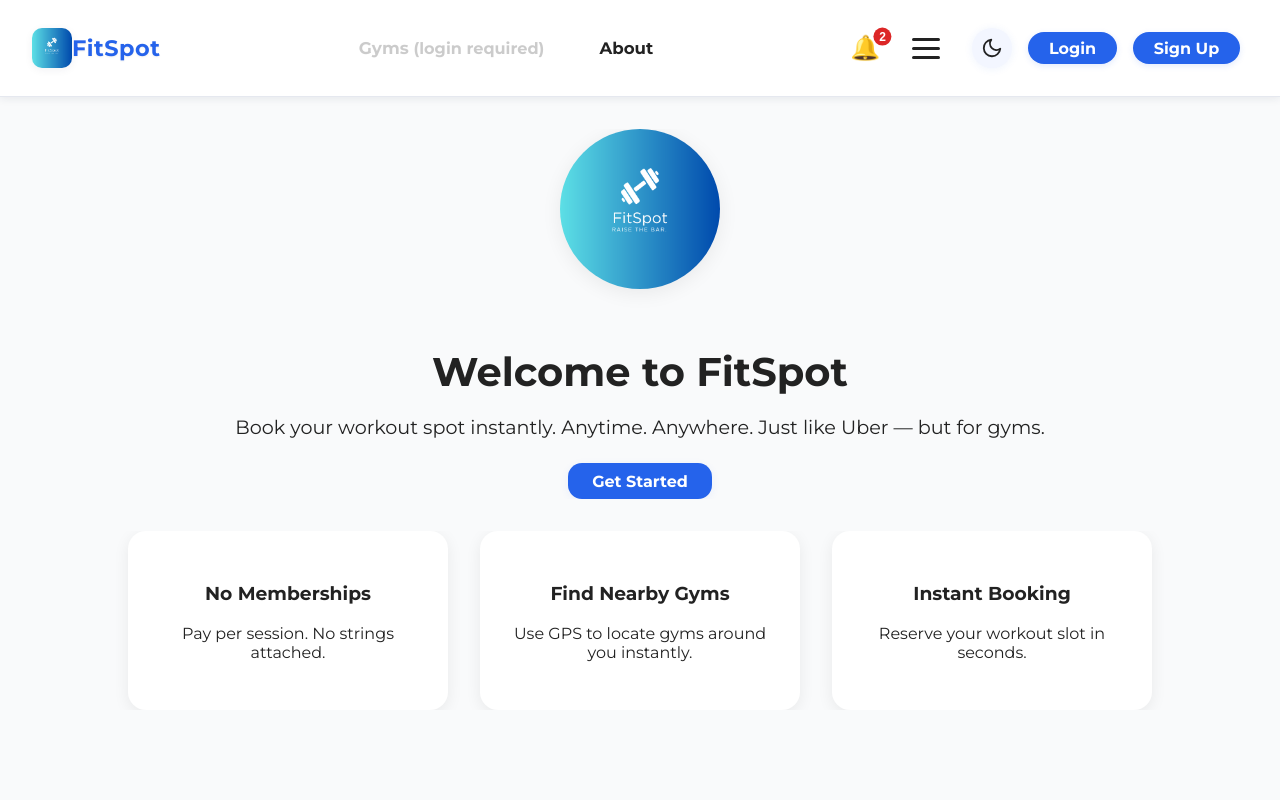
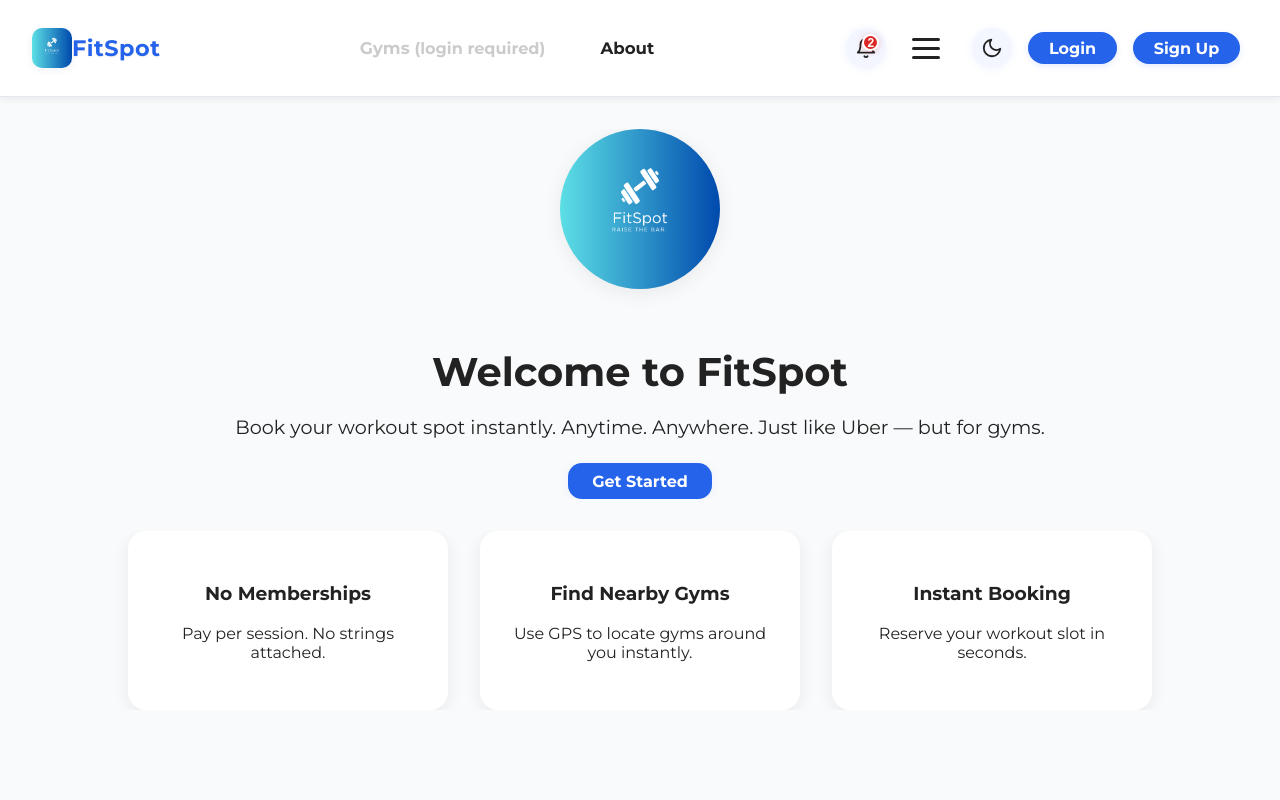
Before and after one commit to StartedtoCodewithAI/FitSpot, a React (Vite) app: page / in a window 1280 px wide. Shown: the top 800 px of the page. Built offline with nearby package versions, Linux system fonts and the light colour scheme.

Commit message:
Update NotificationBell.jsx

```diff
--- a/src/components/NotificationBell.jsx
+++ b/src/components/NotificationBell.jsx
@@ -1,87 +1,111 @@
-import React, { useState } from "react";
-import ReactDOM from "react-dom";
+import React, { useState, useRef, useEffect } from "react";
+import { FiBell } from "react-icons/fi";
 import notifications from "../data/notifications";
 
 export default function NotificationBell() {
   const [open, setOpen] = useState(false);
+  const ref = useRef();
 
-  // Dropdown content as a portal
-  const dropdown = open ? ReactDOM.createPortal(
-    <div
-      style={{
-        position: "fixed", // Fixed so it's relative to viewport
-        top: 60,           // Adjust depending on your nav height
-        right: 30,         // Adjust depending on your nav's right offset
-        background: "#fff",
-        border: "1px solid #e5e8ef",
-        borderRadius: 10,
-        minWidth: 220,
-        boxShadow: "0 4px 24px #0002",
-        zIndex: 99999,     // Super high!
-        pointerEvents: "auto",
-        padding: "0.7rem 0.5rem",
-      }}
-    >
-      <div style={{ fontWeight: "bold", marginBottom: 8 }}>Notifications</div>
-      {notifications.length === 0 ? (
-        <div style={{ color: "#888" }}>No notifications</div>
-      ) : (
-        notifications.map((n) => (
-          <div
-            key={n.id}
-            style={{
-              padding: "7px 0",
-              borderBottom: "1px solid #f1f1f1",
-              fontSize: 15,
-              color: "#222",
-            }}
-          >
-            {n.text}
-          </div>
-        ))
-      )}
-    </div>,
-    document.body
-  ) : null;
+  // Close dropdown on click outside
+  useEffect(() => {
+    if (!open) return;
+    function handleClick(e) {
+      if (ref.current && !ref.current.contains(e.target)) setOpen(false);
+    }
+    document.addEventListener("mousedown", handleClick);
+    return () => document.removeEventListener("mousedown", handleClick);
+  }, [open]);
 
   return (
-    <div style={{ position: "relative", display: "inline-block", zIndex: 9999 }}>
+    <div style={{ position: "relative", display: "inline-block" }} ref={ref}>
       <button
         onClick={() => setOpen((o) => !o)}
         style={{
-          background: "none",
+          background: "#f3f6ff",
           border: "none",
+          borderRadius: "50%",
+          width: 40,
+          height: 40,
+          display: "flex",
+          alignItems: "center",
+          justifyContent: "center",
           cursor: "pointer",
-          fontSize: 24,
           position: "relative",
+          boxShadow: "0 1px 8px #2563eb14",
+          transition: "background 0.2s"
         }}
         aria-label="Show notifications"
       >
-        🔔
+        <FiBell size={22} color="#222" />
         {notifications.length > 0 && (
           <span
             style={{
               position: "absolute",
-              top: 0,
-              right: 0,
+              top: 6,
+              right: 7,
               background: "#dc2626",
               color: "#fff",
+              fontSize: 12,
+              fontWeight: 700,
               borderRadius: "50%",
-              width: 18,
-              height: 18,
-              fontSize: 12,
+              width: 17,
+              height: 17,
               display: "flex",
               alignItems: "center",
               justifyContent: "center",
-              fontWeight: "bold",
-              transform: "translate(30%, -30%)"
+              border: "2px solid #fff",
+              boxShadow: "0 1px 6px #dc262644"
             }}
           >
             {notifications.length}
           </span>
         )}
       </button>
-      {dropdown}
+      {open && (
+        <div
+          style={{
+            position: "absolute",
+            top: 48,
+            right: 0,
+            minWidth: 250,
+            background: "#fff",
+            boxShadow: "0 8px 32px #2223",
+            borderRadius: 12,
+            padding: 10,
+            zIndex: 10000,
+            animation: "fadeIn .15s"
+          }}
+        >
+          <div style={{ fontWeight: 700, marginBottom: 8 }}>Notifications</div>
+          {notifications.length === 0 ? (
+            <div style={{ color: "#888", fontSize: 14 }}>No notifications</div>
+          ) : (
+            notifications.map((n) => (
+              <div
+                key={n.id}
+                style={{
+                  padding: "7px 0",
+                  borderBottom: "1px solid #f1f1f1",
+                  fontSize: 15,
+                  color: "#222",
+                  opacity: n.read ? 0.5 : 1
+                }}
+              >
+                {n.text}
+              </div>
+            ))
+          )}
+        </div>
+      )}
+      {/* Optional: keyframes for fadeIn animation */}
+      <style>
+        {`
+          @keyframes fadeIn {
+            from { opacity: 0; transform: translateY(10px);}
+            to { opacity: 1; transform: translateY(0);}
+          }
+        `}
+      </style>
     </div>
   );
 }
```
